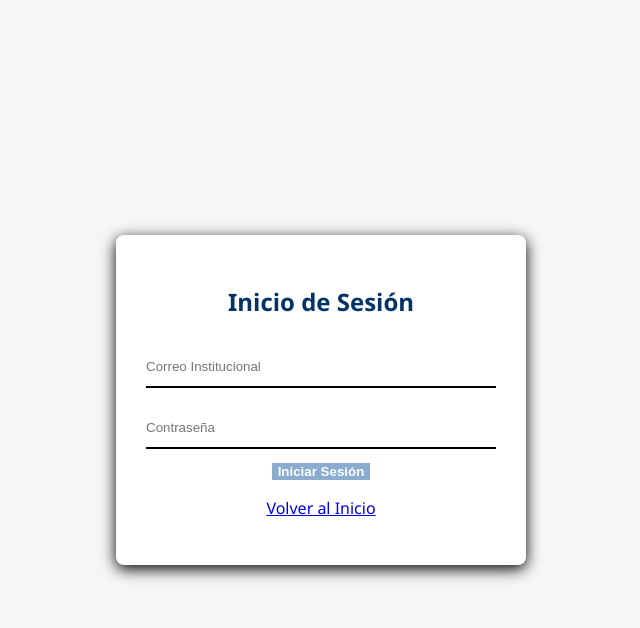
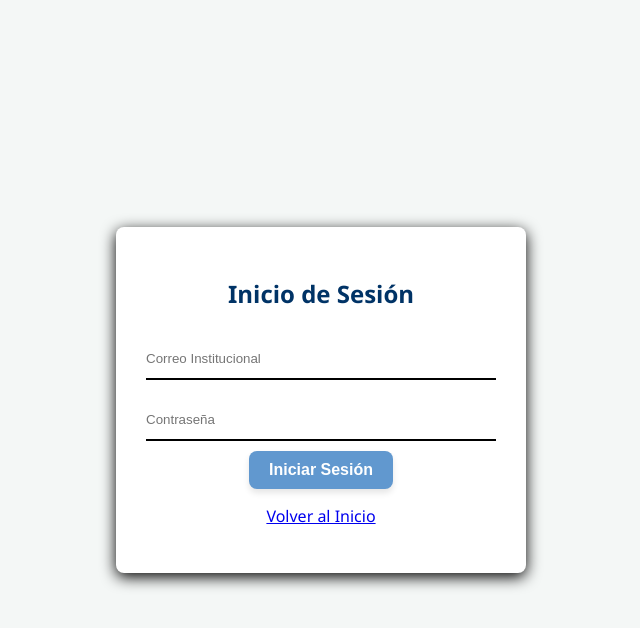
Before and after one commit to TrvpChylt/Sistema_Universidad, a Flask app: page /login in a window 1280 px wide. Shown: the top 628 px of the page, without its empty margins (319-959 px from the left). Run offline with Flask 3, Linux system fonts and the light colour scheme.

Commit message:
Cambio de tam

```diff
--- a/static/login.css
+++ b/static/login.css
@@ -35,12 +35,24 @@ input:focus {
     border-bottom: 2px solid #007BFF;
 }
 button {
-    padding: 6, 10;
-    background-color: #8aaccf;
+    padding: 10px 20px;
+    background-color: #6198cf;
     color: white;
     border: none;
+    border-radius: 8px;
     cursor: pointer;
-    font-weight: bold;
+    font-weight: 600;
+    font-size: 16px;
+    transition: all 0.3s ease;
+    box-shadow: 0 4px 6px rgba(0, 0, 0, 0.1);
 }
 
-button:hover { background-color: #00509e; }
+button:hover {
+    background-color: #6d94bd;
+    transform: translateY(-2px);
+    box-shadow: 0 6px 12px rgba(0, 0, 0, 0.15);
+}
+
+button:active {
+    transform: translateY(0);
+}
```
